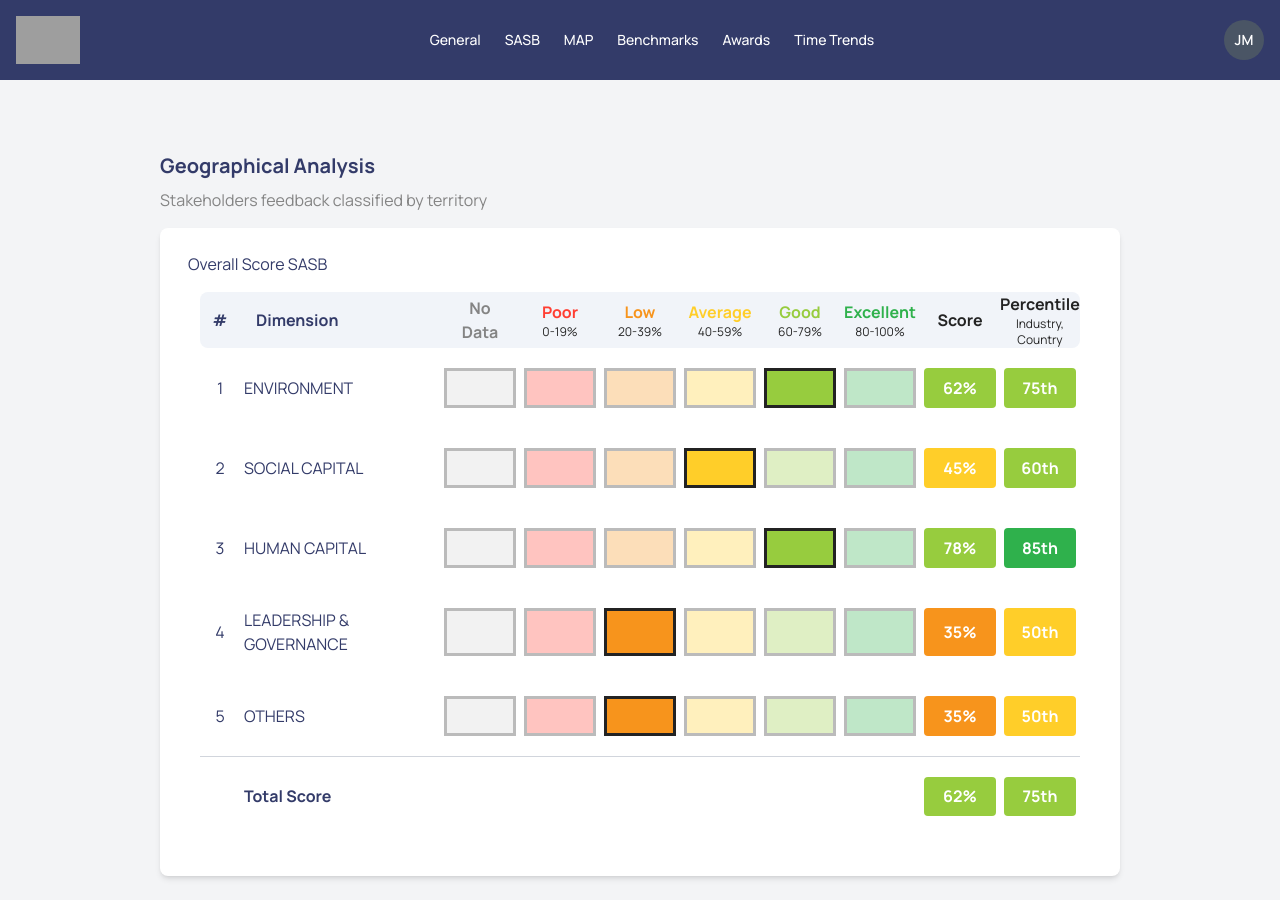
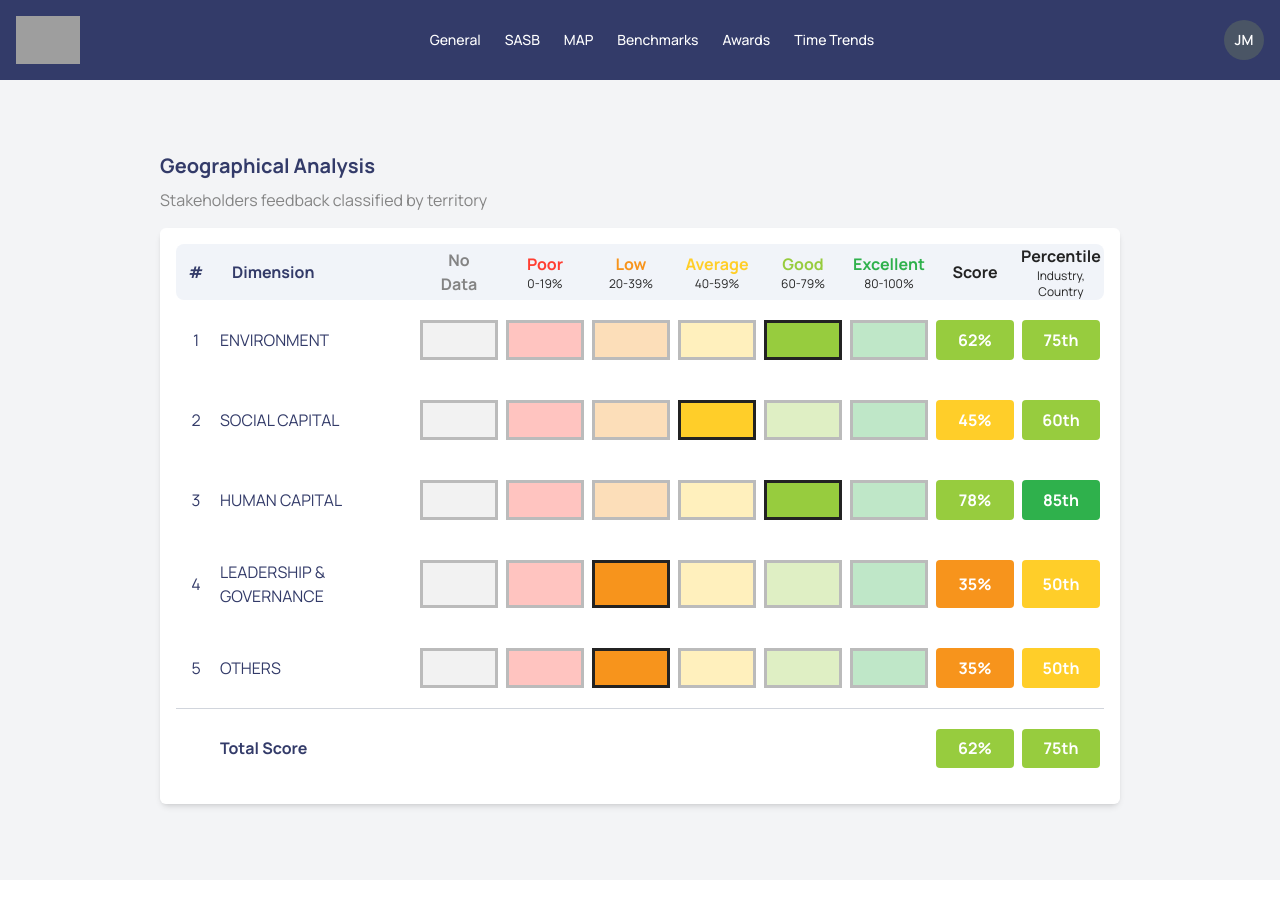
Before and after one commit to SSIndex/MonitorPOC, a Next.js app in the folder monitor/: page /map in a window 1280 px wide. Built offline with nearby package versions, Linux system fonts and the light colour scheme; grey boxes are pictures that could not be loaded.

Commit message:
fix(map/page): DELETE unnecesary title

```diff
--- a/monitor/src/app/map/page.tsx
+++ b/monitor/src/app/map/page.tsx
@@ -17,8 +17,7 @@ export default function MapAnalysis() {
         <p className="text-ssindex-graph-grey mt-2">
           Stakeholders feedback classified by territory
         </p>
-        <div className="bg-white rounded-lg shadow-md mt-4 p-6">
-          <h5 className="ps-1 text-primary">Overall Score SASB</h5>
+        <div className="bg-white rounded-lg shadow-md mt-4">
           <Table
             data={overallScoreSASBData}
             columns={dimensionColumns}
```
